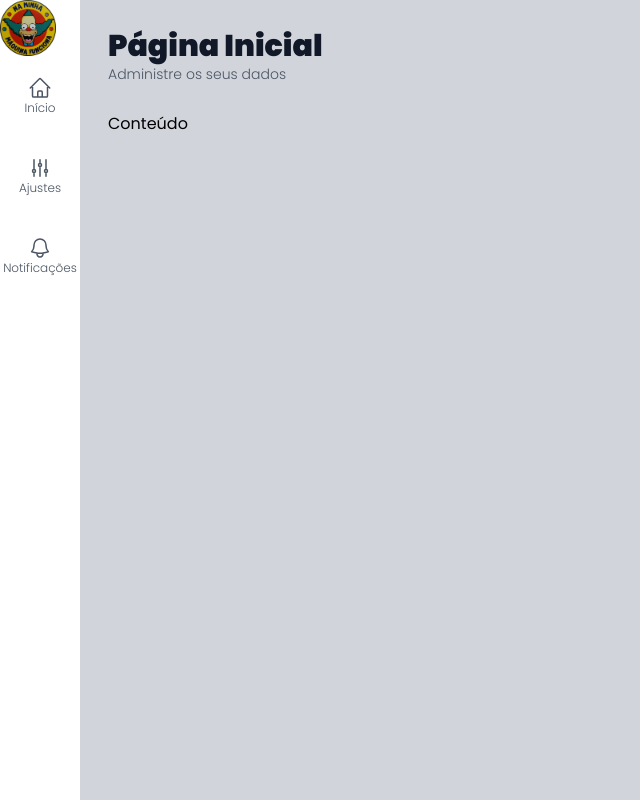
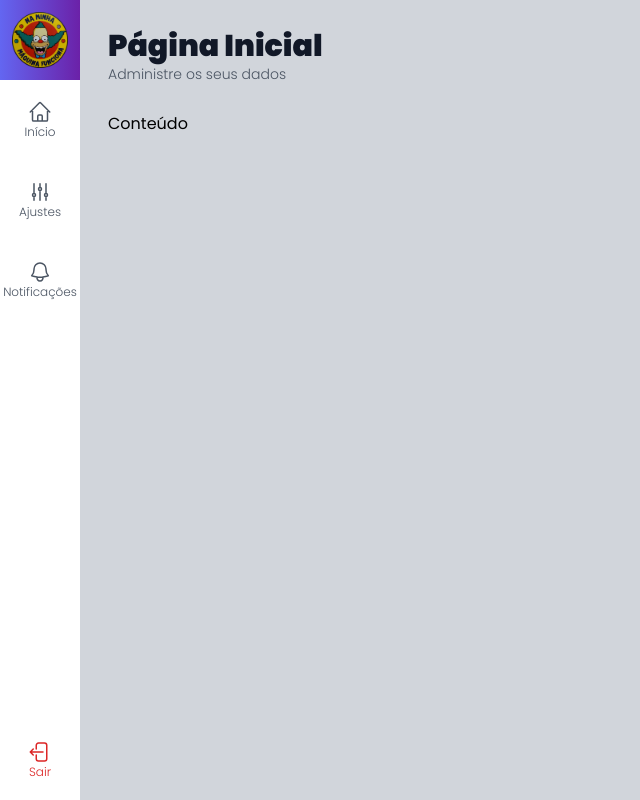
Before and after one commit to luciocarvalho10/curso-next, a Next.js app in the folder template-admin/: page / in a window 1280 px wide. Shown: the whole page, without its empty margins (0-640 px from the left). Built offline with nearby package versions, Linux system fonts and the light colour scheme.

Commit message:
Usando icone sair e refatorando logo

```diff
--- a/template-admin/src/components/template/MenuLateral.tsx
+++ b/template-admin/src/components/template/MenuLateral.tsx
@@ -1,12 +1,19 @@
 import MenuItem from '@/components/template/MenuItem'
-import { IconeAjuste, IconeCasa, IconeSino } from '@/components/icons'
+import { IconeAjuste, IconeCasa, IconeSair, IconeSino } from '@/components/icons'
 import Logo from '@/components/template/Logo'
 
 export default function MenuLateral() {
     return (
-		<aside>
-			<Logo />
-			<ul>
+		<aside className='flex flex-col'>
+			<div
+				className={`
+                flex flex-col items-center justify-center
+                bg-gradient-to-r from-indigo-500 to-purple-800
+                w-20 h-20
+            `}>
+				<Logo />
+			</div>
+			<ul className="flex-grow">
 				<MenuItem
 					url='/'
 					texto='Início'
@@ -23,6 +30,17 @@ export default function MenuLateral() {
 					icone={IconeSino}
 				/>
 			</ul>
+            <ul>
+				<MenuItem
+					onClick={() => console.log('Sair')}
+					texto='Sair'
+					icone={IconeSair}
+                    className={`
+                        text-red-600
+                        hover:bg-red-400 hover:text-white
+                    `}
+				/>
+            </ul>
 		</aside>
 	)
 }
```
